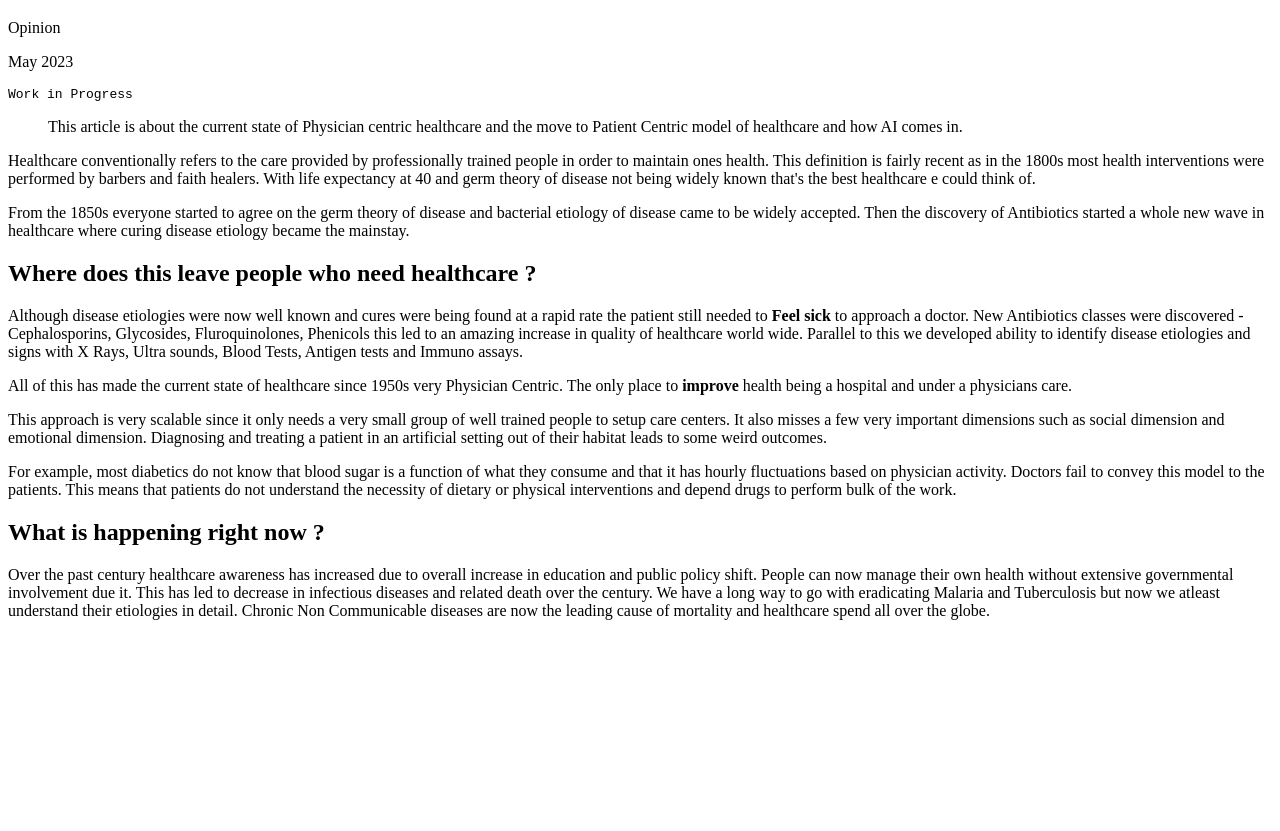
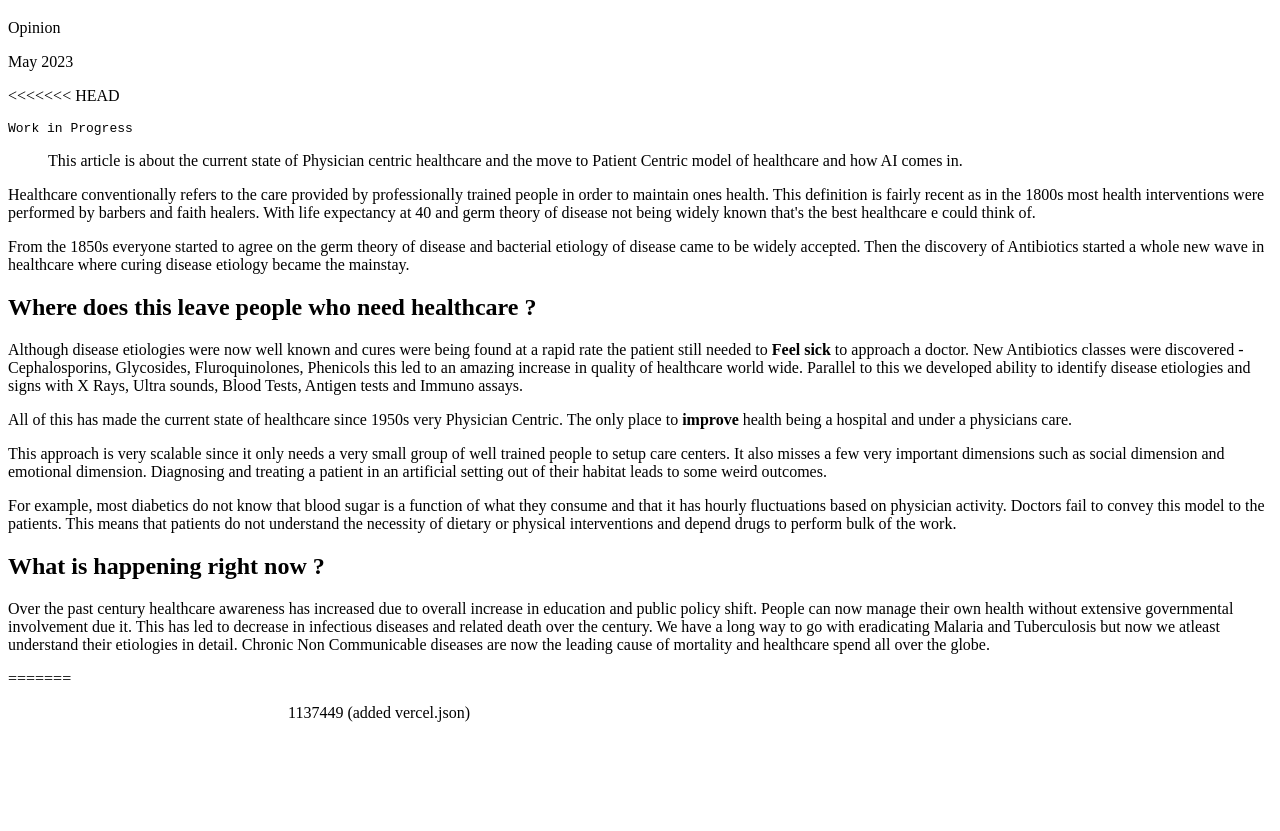
Before and after one commit to neutralboy/poorna-11ty, an Eleventy site: page post/the-arc-of-healthcare.md in a window 1280 px wide. Shown: the part 115-946 px from the top of the page. Built offline with nearby package versions, Linux system fonts and the light colour scheme; Eleventy itself is replaced by a stand-in of ours; code samples lack their colours; files that its build step writes are made by us from their sources.

Commit message:
added vercel.json

````diff
--- a/_includes/post.html
+++ b/_includes/post.html
@@ -108,6 +108,5 @@
       </svg>
       Go back
     </a>
-    <script></script>
   </body>
 </html>
--- a/post/the-arc-of-healthcare.md
+++ b/post/the-arc-of-healthcare.md
@@ -8,6 +8,7 @@ layout: post.html
 image: https://poorna-657a.s3.ap-south-1.amazonaws.com/Screenshot+from+2022-10-18+18-44-04.png
 ---
 
+<<<<<<< HEAD
 ```
 Work in Progress
 ```
@@ -30,3 +31,6 @@ For example, most diabetics do not know that blood sugar is a function of what t
 ## What is happening right now ?
 Over the past century healthcare awareness has increased due to overall increase in education and public policy shift. People can now manage their own health without extensive governmental involvement due it. This has led to decrease in infectious diseases and related death over the century. We have a long way to go with eradicating Malaria and Tuberculosis but now we atleast understand their etiologies in detail.
 Chronic Non Communicable diseases are now the leading cause of mortality and healthcare spend all over the globe.
+
+=======
+>>>>>>> 1137449 (added vercel.json)
````
Also changed, not shown: vercel.json.
